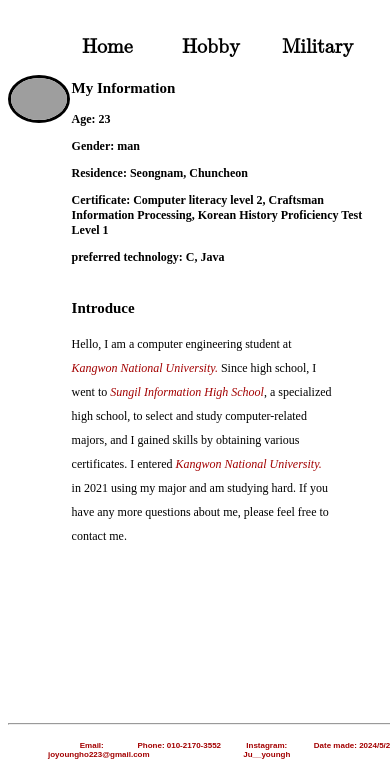
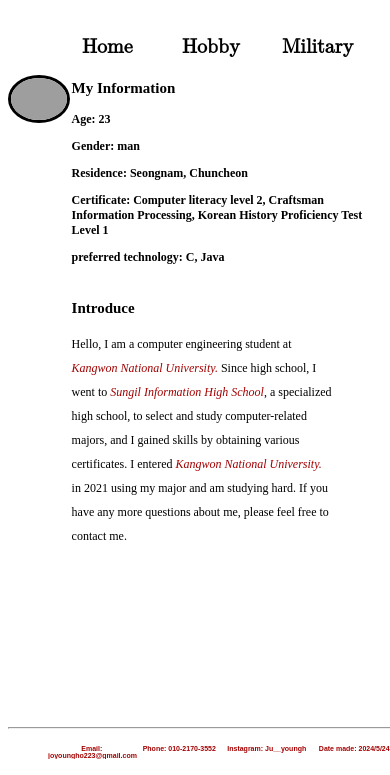
Before and after one commit to YoungHeyho/Intro_Youngho, a plain HTML site: page index.html in a window 390 px wide. Shown: the part 69-844 px from the top of the page. Drawn offline with nearby package versions, Linux system fonts and the light colour scheme; grey boxes are pictures that could not be loaded.

Commit message:
Update HoStyle.css

```diff
--- a/HoStyle.css
+++ b/HoStyle.css
@@ -155,7 +155,7 @@ footer a:active{color:#800020;}
 @media screen and (max-width:767px) {
     .intro{font-size: 75%;}
     #introm{font-size: 15px;}
-    .footer-item{font-size: 8px;}
+    .footer-item{font-size: 7px;}
     #Hobby p{font-size: 12px;}
     #Hobby h2{font-size: 20px;}
     #Military p{font-size: 10px;}
```
